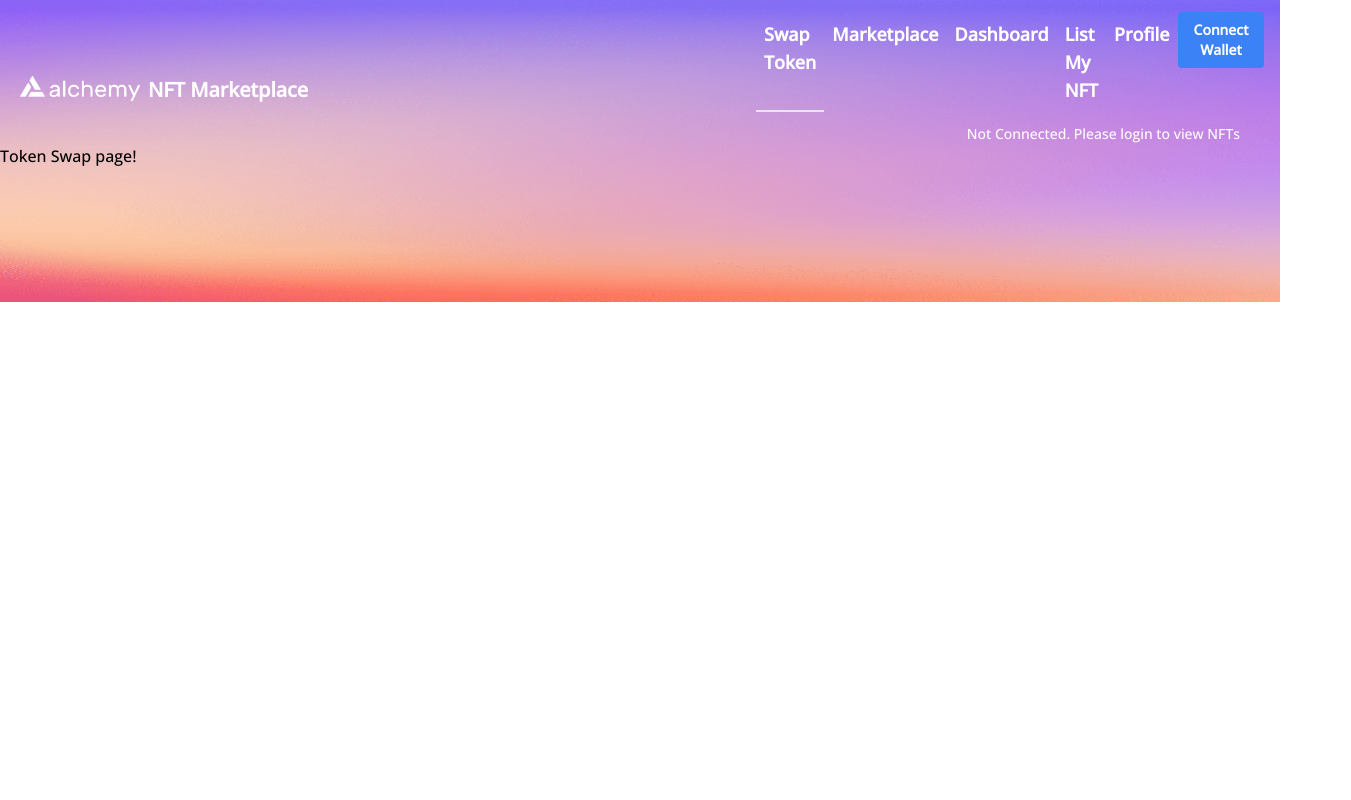
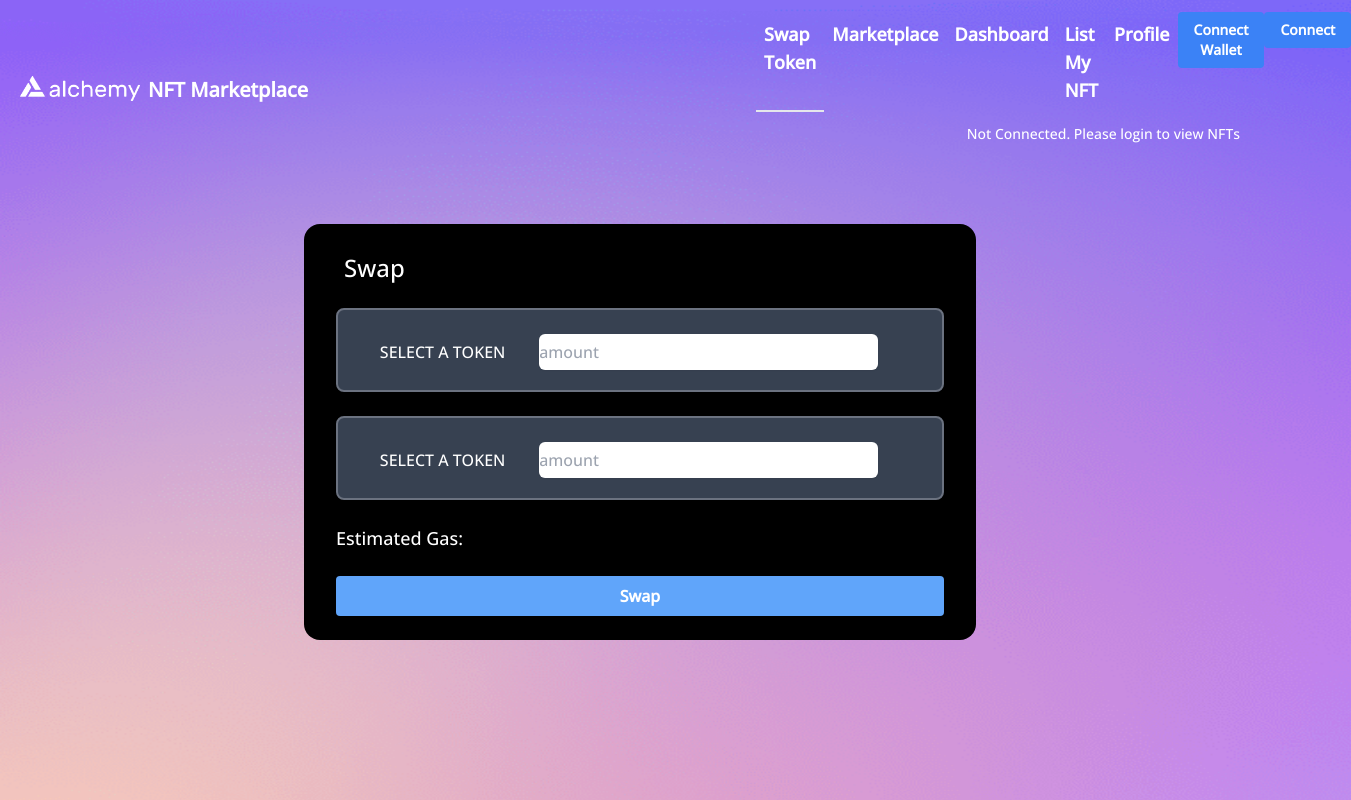
Before and after one commit to LedgerNinja0x/NFT-marketplace-scratch, a React (Create React App) app: page /tokenswap in a window 1280 px wide. Shown: the whole page, 1351 px wide, since content can reach past the window. Built offline with nearby package versions, Linux system fonts and the light colour scheme.

Commit message:
TokenSwap page created

```diff
--- a/src/App.js
+++ b/src/App.js
@@ -14,7 +14,7 @@ function App() {
   return (
     <div className="container">
       <BrowserRouter>
-      <Navbar></Navbar>
+        <Navbar></Navbar>
         <Routes>
           <Route path="/" element={<Marketplace />} />
           <Route path="/dashboard" element={<Dashboard />} />
--- /dev/null
+++ b/src/atoms/Modal.js
@@ -0,0 +1,20 @@
+import React, { useState } from 'react';
+
+const Modal = ({ isOpen, onClose, children }) => {
+  if (!isOpen) return null;
+
+  return (
+    <div className="fixed z-10 inset-0 overflow-y-auto top-0 right-0 left-0">
+      <div className="flex items-center justify-center min-h-screen">
+        <div className="fixed inset-0 transition-opacity" onClick={onClose}>
+          <div className="absolute inset-0 bg-black opacity-50"></div>
+        </div>
+        <div className="z-10 bg-white p-4 max-w-md m-auto rounded-lg shadow-lg">
+          {children}
+        </div>
+      </div>
+    </div>
+  );
+};
+
+export default Modal;
--- a/src/components/Marketplace.js
+++ b/src/components/Marketplace.js
@@ -1,4 +1,3 @@
-import Navbar from "./Navbar";
 import NFTTile from "./NFTTile";
 import MarketplaceJSON from "../Marketplace.json";
 import axios from "axios";
--- a/src/components/Navbar.js
+++ b/src/components/Navbar.js
@@ -142,6 +142,11 @@ function Navbar() {
                   {connected ? "Connected" : "Connect Wallet"}
                 </button>
               </li>
+              <li>
+                <button className="enableEthereumButton bg-blue-500 hover:bg-blue-700 text-white font-bold py-2 px-4 rounded text-sm" onClick={""}>
+                  {connected ? "Connected" : "Connect"}
+                </button>
+              </li>
             </ul>
           </li>
         </ul>
--- a/src/components/TokenSwap.js
+++ b/src/components/TokenSwap.js
@@ -1,6 +1,114 @@
+import React, { useEffect, useState } from "react";
+import Modal from "../atoms/Modal";
 
 export default function TokenSwap() {
-    return (
-        <div>Token Swap page!</div>
-    )
+  const [isDisable, setIsDisable] = useState(true);
+  let testData='';
+  useEffect(() => {
+    connect();
+    testData='testData';
+  }, []);
+  function updateButton() {
+    const ethereumButton = document.querySelector(".enableSwapButton");
+    setIsDisable(false);
+    ethereumButton.classList.remove("hover:bg-blue-200");
+    ethereumButton.classList.remove("bg-blue-400");
+    ethereumButton.classList.remove("cursor-not-allowed");
+    ethereumButton.classList.add("hover:bg-green-700");
+    ethereumButton.classList.add("bg-green-500");
+  }
+  async function connect() {
+    /** MetaMask injects a global API into websites visited by its users at `window.ethereum`. This API allows websites to request users' Ethereum accounts, read data from blockchains the user is connected to, and suggest that the user sign messages and transactions. The presence of the provider object indicates an Ethereum user. Read more: https://ethereum.stackexchange.com/a/68294/85979**/
+
+    // Check if MetaMask is installed, if it is, try connecting to an account
+    if (typeof window.ethereum !== "undefined") {
+      try {
+        console.log("connecting");
+        // Requests that the user provides an Ethereum address to be identified by. The request causes a MetaMask popup to appear. Read more: https://docs.metamask.io/guide/rpc-api.html#eth-requestaccounts
+        await window.ethereum
+          .request({ method: "eth_requestAccounts" })
+          .then(() => {
+            console.log("ethereum detected");
+            updateButton();
+          });
+      } catch (error) {
+        console.log(error);
+      }
+    }
+    // Ask user to install MetaMask if it's not detected
+    else {
+      console.log("Please install MetaMask");
+    }
+  }
+
+  const [isModalOpen, setIsModalOpen] = useState(false);
+
+  const openModal = () => {
+    setIsModalOpen(true);
+  };
+
+  const closeModal = () => {
+    setIsModalOpen(false);
+  };
+
+  return (
+    <div style={{ height: "70vh" }}>
+      <Modal isOpen={isModalOpen} onClose={closeModal} children={testData}>
+        <h1>Modal Content</h1>
+        <button onClick={closeModal}>Close Modal</button>
+      </Modal>
+      <div className="max-w-2xl mx-auto py-6 mt-20 sm:px-6 lg:px-8 bg-black text-white rounded-2xl">
+        <div className="md:col-span-1">
+          <div className="px-4 sm:px-0">
+            <h3 className="text-2xl font-medium leading-6 p-2">Swap</h3>
+            <div className="mt-5">
+              <div className="grid grid-cols-1 gap-6">
+                <div className="col-span-6 sm:col-span-3 bg-gray-700 p-5 rounded-lg border-solid border-2 border-gray-500">
+                  <button
+                    className="text-md font-medium text-white w-[30%]"
+                    onClick={openModal}
+                  >
+                    SELECT A TOKEN
+                  </button>
+                  <input
+                    type="text"
+                    name="token1"
+                    id="token1"
+                    className="mt-1 mx-3 w-[60%] leading-9 text-black focus:ring-blue-500 focus:border-blue-500 shadow-sm border-gray-300 rounded-md"
+                    placeholder="amount"
+                  />
+                </div>
+                <div className="col-span-6 sm:col-span-3 bg-gray-700 p-5 rounded-lg border-solid border-2 border-gray-500">
+                  <button
+                    htmlFor="token2"
+                    className="text-md font-medium text-white w-[30%]"
+                  >
+                    SELECT A TOKEN
+                  </button>
+                  <input
+                    type="text"
+                    name="token2"
+                    id="token2"
+                    className="mt-1 mx-3 w-[60%] leading-9 focus:ring-blue-500 focus:border-blue-500 shadow-sm border-gray-300 rounded-md"
+                    placeholder="amount"
+                  />
+                </div>
+              </div>
+              <div className="mt-6">
+                <span className="text-lg text-white">
+                  Estimated Gas: <span id="gas_estimate"></span>
+                </span>
+              </div>
+              <button
+                disabled={isDisable}
+                className="enableSwapButton cursor-not-allowed mt-6 bg-blue-400 hover:bg-blue-200 text-white font-bold py-2 px-4 rounded block w-full"
+              >
+                Swap
+              </button>
+            </div>
+          </div>
+        </div>
+      </div>
+    </div>
+  );
 }
```
Also changed, not shown: 1 other file (tests, documents, lock files or other folders).
